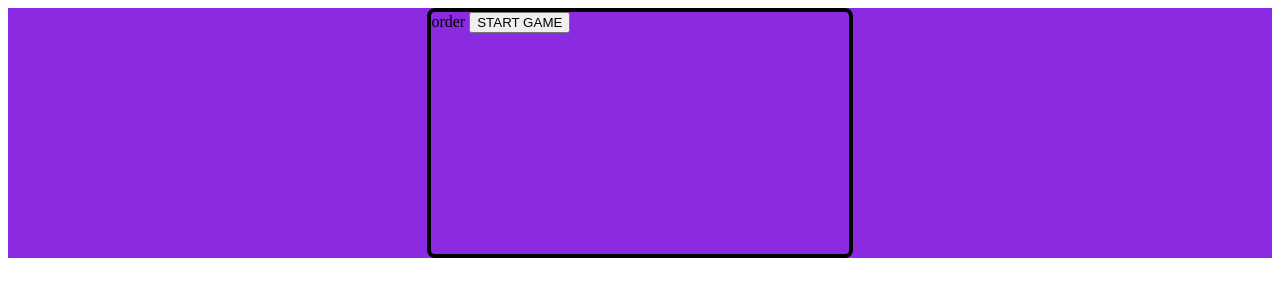
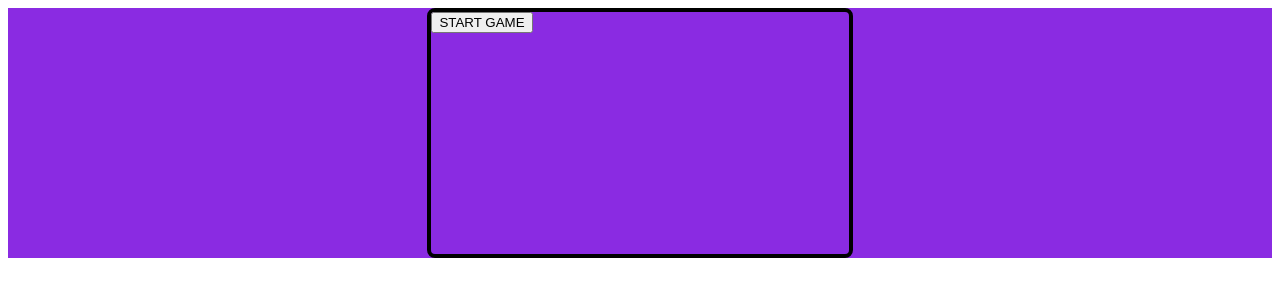
Before and after one commit to tangjeraldine/caipng-game, a website built with Vite: page index.html in a window 1280 px wide. Built offline with nearby package versions, Linux system fonts and the light colour scheme.

Commit message:
testing remote

```diff
--- a/index.html
+++ b/index.html
@@ -12,8 +12,12 @@
     <div id="page">
       <div class="topdiv">
         <div id="top-1">
-          order
-          <input type="button" value="START GAME" id="startgame" />
+          <input
+            type="button"
+            value="START GAME"
+            id="startgame"
+            style="align-item: center"
+          />
         </div>
         <div id="top-2"></div>
         <div id="top-3">
```
